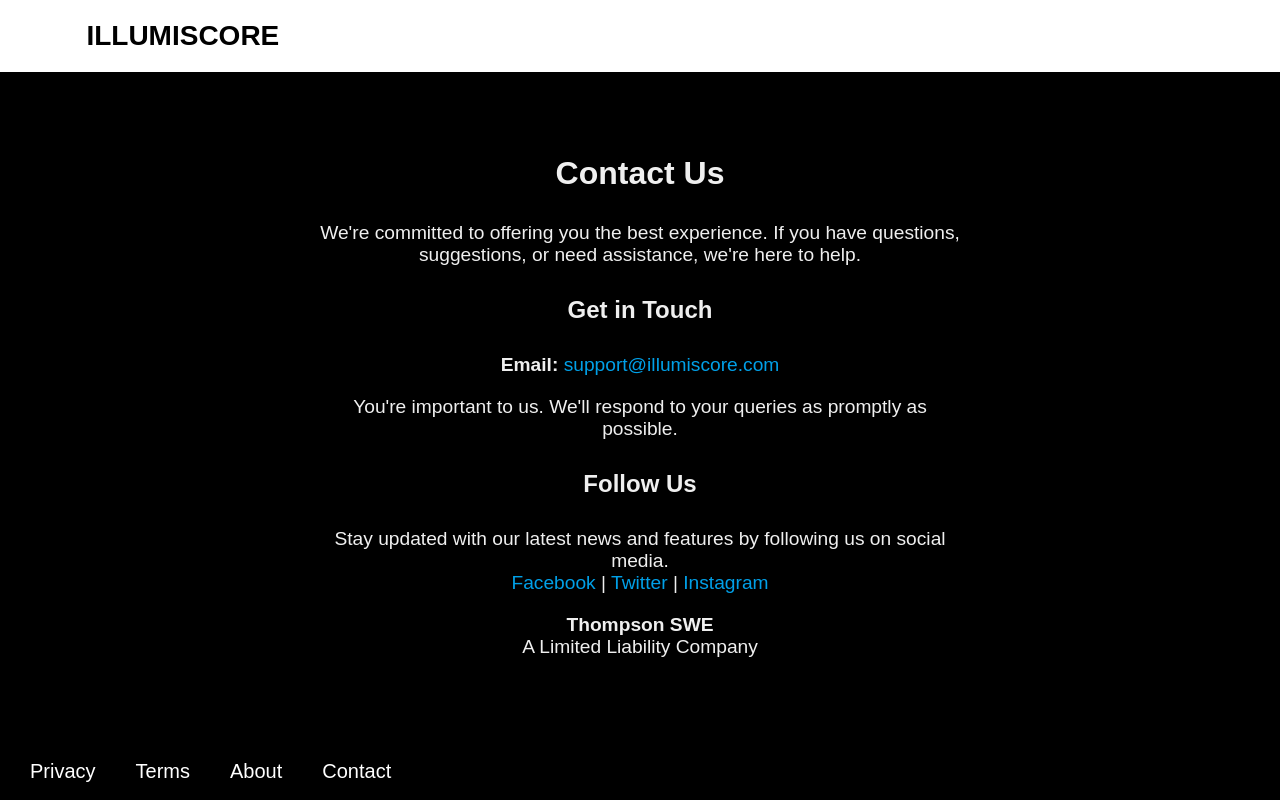
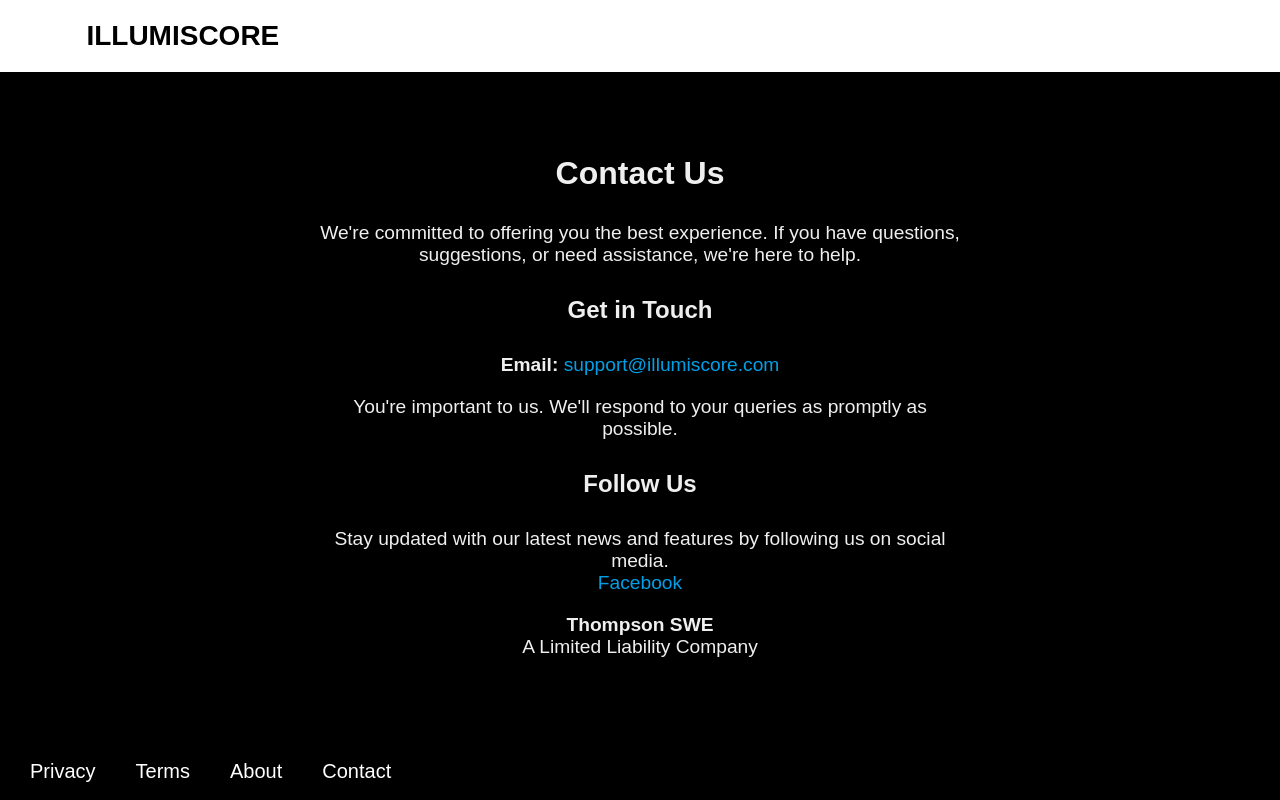
Before and after one commit to NavarroErk/illumiscore-v2, a React (Create React App) app: page /contact in a window 1280 px wide. Built offline with nearby package versions, Linux system fonts and the light colour scheme.

Commit message:
update facebook link to redirect to illumiscore facebook page

```diff
--- a/src/Pages/Contact/Contact.jsx
+++ b/src/Pages/Contact/Contact.jsx
@@ -53,8 +53,17 @@
             social media.
             <br />
             {/* Update with your social media links and icons */}
-            <a href="#">Facebook</a> | <a href="#">Twitter</a> |{" "}
-            <a href="#">Instagram</a>
+            <a
+              target="_blank"
+              rel="noreferrer"
+              href="https://www.facebook.com/profile.php?id=61550097122790"
+            >
+              Facebook
+            </a>{" "}
+            {/* |{" "}
+            <a target="_blank" rel="noreferrer" href="#">
+              Instagram
+            </a> */}
           </p>
 
           <p className="contactPara">
```
